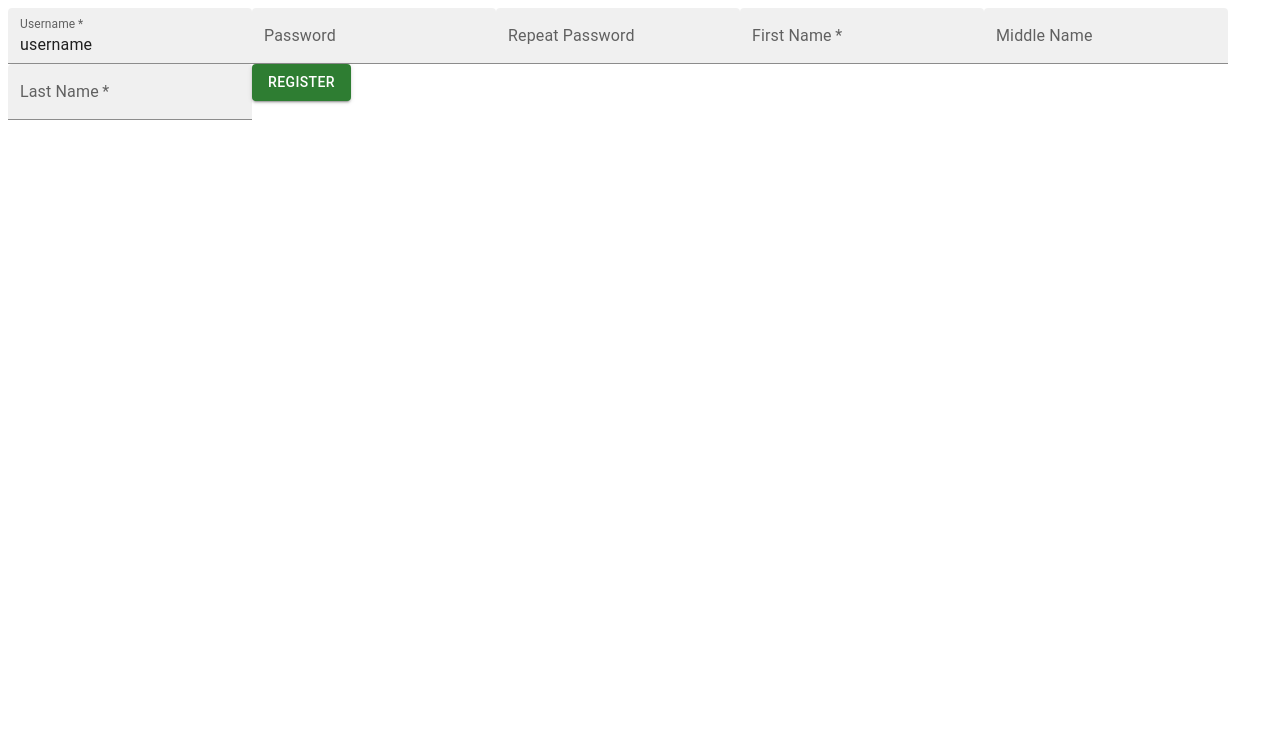
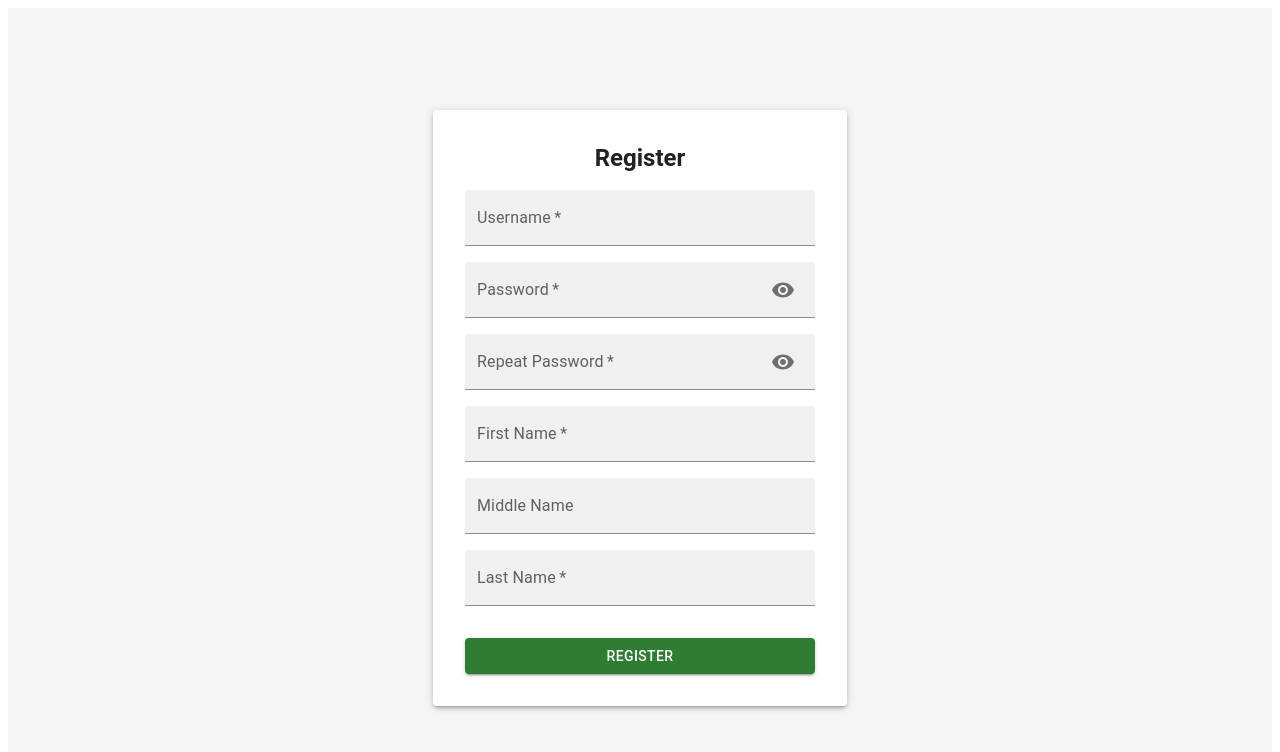
Before and after one commit to kentalbores/IntProg, a React (Vite) app in the folder frontend/: page /register in a window 1280 px wide. Shown: the top 752 px of the page. Built offline with nearby package versions, Linux system fonts and the light colour scheme.

Commit message:
loginjsx naay mata

```diff
--- a/frontend/package.json
+++ b/frontend/package.json
@@ -12,6 +12,7 @@
   "dependencies": {
     "@emotion/react": "^11.14.0",
     "@emotion/styled": "^11.14.0",
+    "@mui/icons-material": "^6.4.7",
     "@mui/material": "^6.4.7",
     "axios": "^1.8.2",
     "react": "^19.0.0",
--- a/frontend/src/Login.jsx
+++ b/frontend/src/Login.jsx
@@ -1,6 +1,15 @@
 import React, { useState } from "react";
 import { useNavigate } from "react-router-dom";
-import { TextField, Button, Box, Paper, Typography } from "@mui/material";
+import {
+  TextField,
+  Button,
+  Box,
+  Paper,
+  Typography,
+  IconButton,
+  InputAdornment,
+} from "@mui/material";
+import { Visibility, VisibilityOff } from "@mui/icons-material";
 import axios from "axios";
 
 axios.defaults.baseURL = "https://sysarch.glitch.me";
@@ -8,6 +17,7 @@ axios.defaults.baseURL = "https://sysarch.glitch.me";
 const Login = () => {
   const [name, setName] = useState("");
   const [pass, setPass] = useState("");
+  const [showPassword, setShowPassword] = useState(false);
   const navigate = useNavigate();
 
   const handleLogin = async () => {
@@ -56,11 +66,20 @@ const Login = () => {
           fullWidth
           required
           label="Password"
-          type="password"
+          type={showPassword ? "text" : "password"}
           variant="filled"
           autoComplete="current-password"
           value={pass}
           onChange={(e) => setPass(e.target.value)}
+          InputProps={{
+            endAdornment: (
+              <InputAdornment position="end">
+                <IconButton onClick={() => setShowPassword(!showPassword)}>
+                  {showPassword ? <VisibilityOff /> : <Visibility />}
+                </IconButton>
+              </InputAdornment>
+            ),
+          }}
           sx={{ marginBottom: 2 }}
         />
 
--- a/frontend/src/Register.jsx
+++ b/frontend/src/Register.jsx
@@ -1,11 +1,21 @@
 import React, { useState } from "react";
-import { TextField, Button } from "@mui/material";
+import {
+  TextField,
+  Button,
+  IconButton,
+  InputAdornment,
+  Paper,
+  Typography,
+  Box,
+} from "@mui/material";
+import { Visibility, VisibilityOff } from "@mui/icons-material";
 import axios from "./config/axiosconfig";
 import { useNavigate } from "react-router-dom";
 
 const Register = () => {
   const [username, setName] = useState("");
   const [enteredPass, setPass] = useState({ pass1: "", pass2: "" });
+  const [showPassword, setShowPassword] = useState({ pass1: false, pass2: false });
   const [userDetails, setUserDetails] = useState({
     fname: "",
     mname: "",
@@ -16,7 +26,7 @@ const Register = () => {
 
   const handleRegister = async () => {
     if (enteredPass.pass1 !== enteredPass.pass2)
-      return alert("passwords do not match!");
+      return alert("Passwords do not match!");
     try {
       const user = {
         username: username,
@@ -36,83 +46,137 @@ const Register = () => {
   };
 
   return (
-    <div>
+    <Box
+      display="flex"
+      justifyContent="center"
+      alignItems="center"
+      minHeight="100vh"
+      bgcolor="#f5f5f5"
+    >
+      <Paper elevation={3} sx={{ padding: 4, width: 350, textAlign: "center" }}>
+        <Typography variant="h5" fontWeight="bold" mb={2}>
+          Register
+        </Typography>
+
         <TextField
+          fullWidth
           required
-        id="filled-required"
           label="Username"
-        defaultValue="username"
           variant="filled"
           onChange={(e) => setName(e.target.value)}
+          sx={{ marginBottom: 2 }}
         />
+
+        {/* Password Field */}
         <TextField
-        id="filled-password-input"
+          fullWidth
+          required
           label="Password"
-        type="password"
-        autoComplete="current-password"
+          type={showPassword.pass1 ? "text" : "password"}
           variant="filled"
-        onChange={(e) => {
+          autoComplete="new-password"
+          onChange={(e) =>
             setPass((p) => ({
               ...p,
               pass1: e.target.value,
-          }));
+            }))
+          }
+          InputProps={{
+            endAdornment: (
+              <InputAdornment position="end">
+                <IconButton
+                  onClick={() =>
+                    setShowPassword((prev) => ({ ...prev, pass1: !prev.pass1 }))
+                  }
+                >
+                  {showPassword.pass1 ? <VisibilityOff /> : <Visibility />}
+                </IconButton>
+              </InputAdornment>
+            ),
           }}
+          sx={{ marginBottom: 2 }}
         />
+
+        {/* Repeat Password Field */}
         <TextField
-        id="filled-password-input2"
+          fullWidth
+          required
           label="Repeat Password"
-        type="password"
-        autoComplete="current-password"
+          type={showPassword.pass2 ? "text" : "password"}
           variant="filled"
-        onChange={(e) => {
+          autoComplete="new-password"
+          onChange={(e) =>
             setPass((p) => ({
               ...p,
               pass2: e.target.value,
-          }));
+            }))
+          }
+          InputProps={{
+            endAdornment: (
+              <InputAdornment position="end">
+                <IconButton
+                  onClick={() =>
+                    setShowPassword((prev) => ({ ...prev, pass2: !prev.pass2 }))
+                  }
+                >
+                  {showPassword.pass2 ? <VisibilityOff /> : <Visibility />}
+                </IconButton>
+              </InputAdornment>
+            ),
           }}
+          sx={{ marginBottom: 2 }}
         />
+
         <TextField
+          fullWidth
           required
-        id="fname"
           label="First Name"
-        defaultValue=""
           variant="filled"
-        onChange={(e) => {
+          onChange={(e) =>
             setUserDetails((p) => ({
               ...p,
               fname: e.target.value,
-          }));
-        }}
+            }))
+          }
+          sx={{ marginBottom: 2 }}
         />
         <TextField
-        id="mname"
+          fullWidth
           label="Middle Name"
-        defaultValue=""
           variant="filled"
-        onChange={(e) => {
+          onChange={(e) =>
             setUserDetails((p) => ({
               ...p,
               mname: e.target.value,
-          }));
-        }}
+            }))
+          }
+          sx={{ marginBottom: 2 }}
         />
         <TextField
+          fullWidth
           required
-        id="lname"
           label="Last Name"
-        defaultValue=""
           variant="filled"
-        onChange={(e) => {
+          onChange={(e) =>
             setUserDetails((p) => ({
               ...p,
               lname: e.target.value,
-          }));
-        }}
+            }))
+          }
+          sx={{ marginBottom: 2 }}
         />
-      <Button onClick={handleRegister} variant="contained" color="success">
+
+        <Button
+          onClick={handleRegister}
+          variant="contained"
+          color="success"
+          fullWidth
+          sx={{ marginTop: 2 }}
+        >
           Register
         </Button>
-    </div>
+      </Paper>
+    </Box>
   );
 };
 
```
Also changed, not shown: 1 other file (tests, documents, lock files or other folders). Lines whose indentation alone changed are shown as unchanged.
